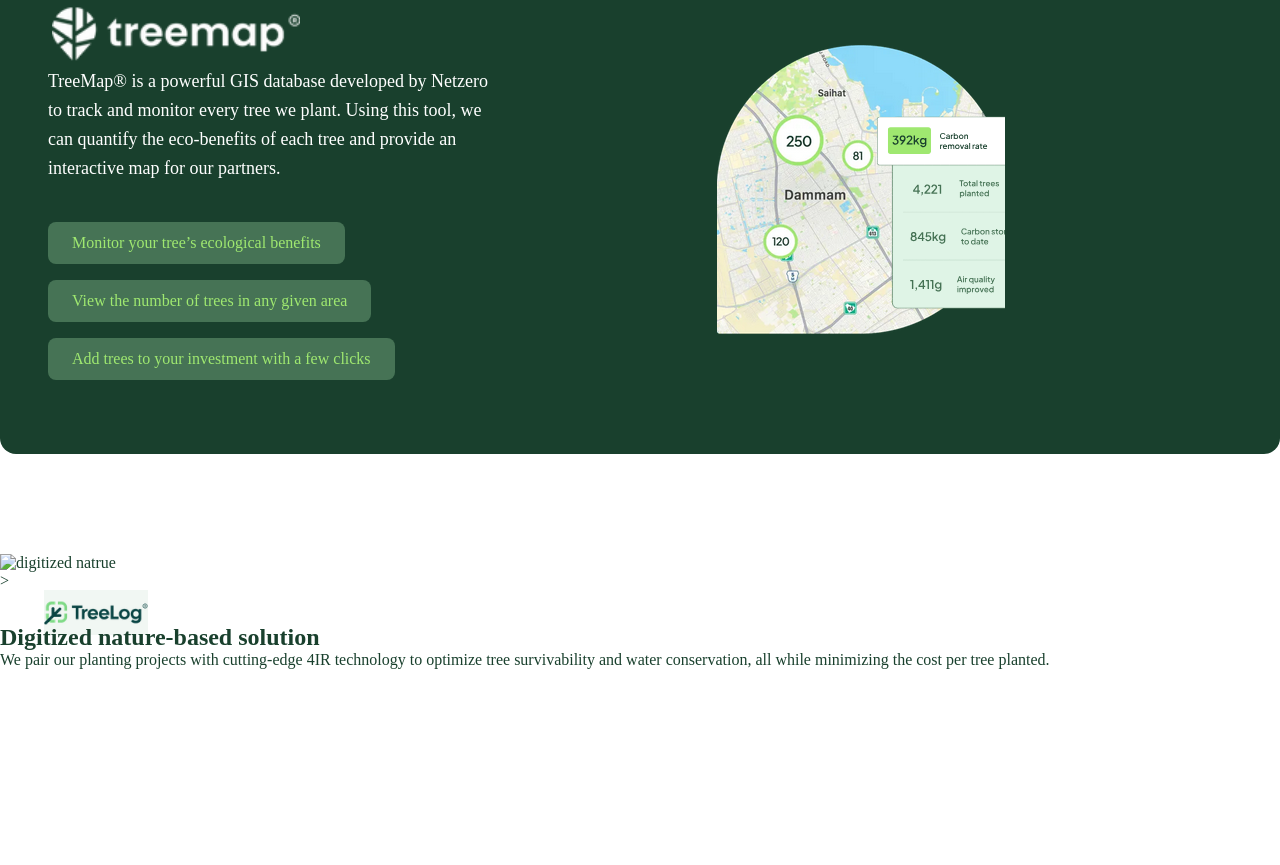
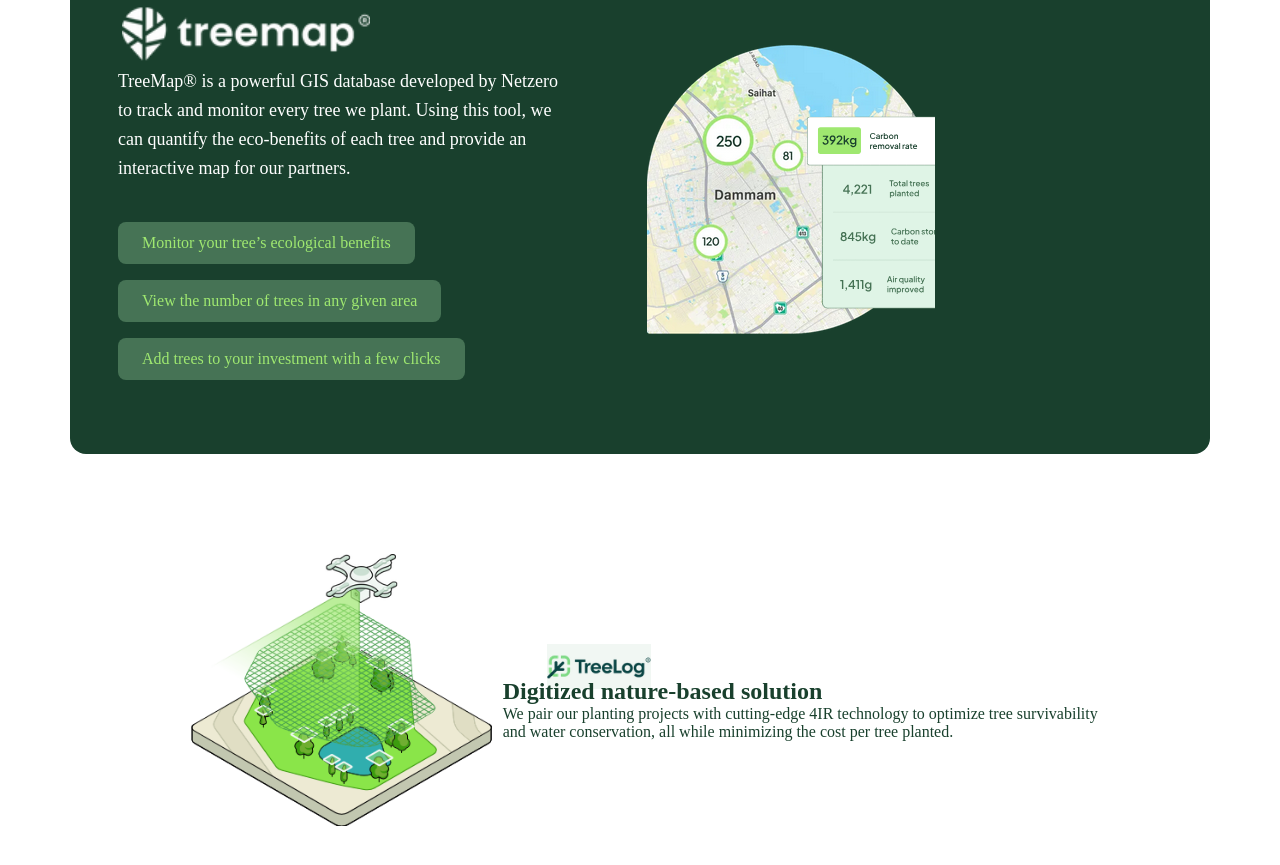
Before and after one commit to mohammed-dhabaab/netzero-clone, a plain HTML site: page pages/technology/technology.html in a window 1280 px wide. Shown: the part 1513-2378 px from the top of the page. Before the commit the page ends 2314 px from the top, so only its background shows below. Drawn offline with Linux system fonts and the light colour scheme.

Commit message:
edit the syling in tech page & correct the syntx

```diff
--- a/pages/technology/technology.css
+++ b/pages/technology/technology.css
@@ -4,10 +4,12 @@
 *{
     box-sizing: border-box;
 }
+
 body{
     color: var(--primary-color);
+   background-color: #F1F7F3;
 }
-.containner{
+.container{
     width: 100%;
   max-width: 1700px;
   margin-left: auto;
@@ -19,7 +21,7 @@ body{
     z-index: 1;
     grid-column-gap: 1.25em;
     flex-direction: row;
-    justify-content: space-between;
+    justify-content: space-between ;
     align-items: center;
     margin-bottom: 6.25em;
     padding-top: 10em;
@@ -110,7 +112,7 @@ body{
 }
 .tech-white-wrap{
 z-index: 2;
-  background-color: var(--white);
+  background-color: var(--thirdly-color);
   border-top-left-radius: 1.125em;
   border-top-right-radius: 1.125em;
   margin-bottom: -2em;
@@ -252,3 +254,23 @@ z-index: 2;
   max-width: 100%;
   display: inline-block;
 }
+ /*Treelog digitized*/
+.padding-digitized{
+    padding-left: 11.3em;
+    padding-right: 11.3em;
+}
+
+.tech-digitizzed{
+    justify-content: space-between;
+    align-items: center;
+    display: flex;
+
+}
+
+.tech-digitizzed-image-wrap{
+    width: 35.4em;
+}
+.tech-digitizzed-image{
+    width: 100%;
+  height: auto;
+}
--- a/pages/technology/technology.html
+++ b/pages/technology/technology.html
@@ -72,12 +72,12 @@
                 </div>
 
             </div>
-            <div class="container white-background">
+            <div class="container padding-digitized">
                 <div class="tech-digitizzed">
                     <div class="tech-digitizzed-image-wrap">
-                        <img class="tech-digitizzed-image" src="" alt="digitized natrue">
+                        <img class="tech-digitizzed-image" src="/netzero-clone/pages/technology/Digitized nature.png" alt="digitized natrue">
                     </div>
-                    ><div class="tech-digitizzed-content">
+                    <div class="tech-digitizzed-content">
                         <img class="treelog-logo" src="/netzero-clone/pages/technology/TreeLog.png" alt="treelog-logo">
                         <h2 class="tech-digitizzed-title">Digitized nature-based solution</h2>
                         <p class="tech-digitizzed-paragraph">We pair our planting projects with cutting-edge 4IR technology to optimize tree survivability and water conservation, all while minimizing the cost per tree planted.</p>
```
